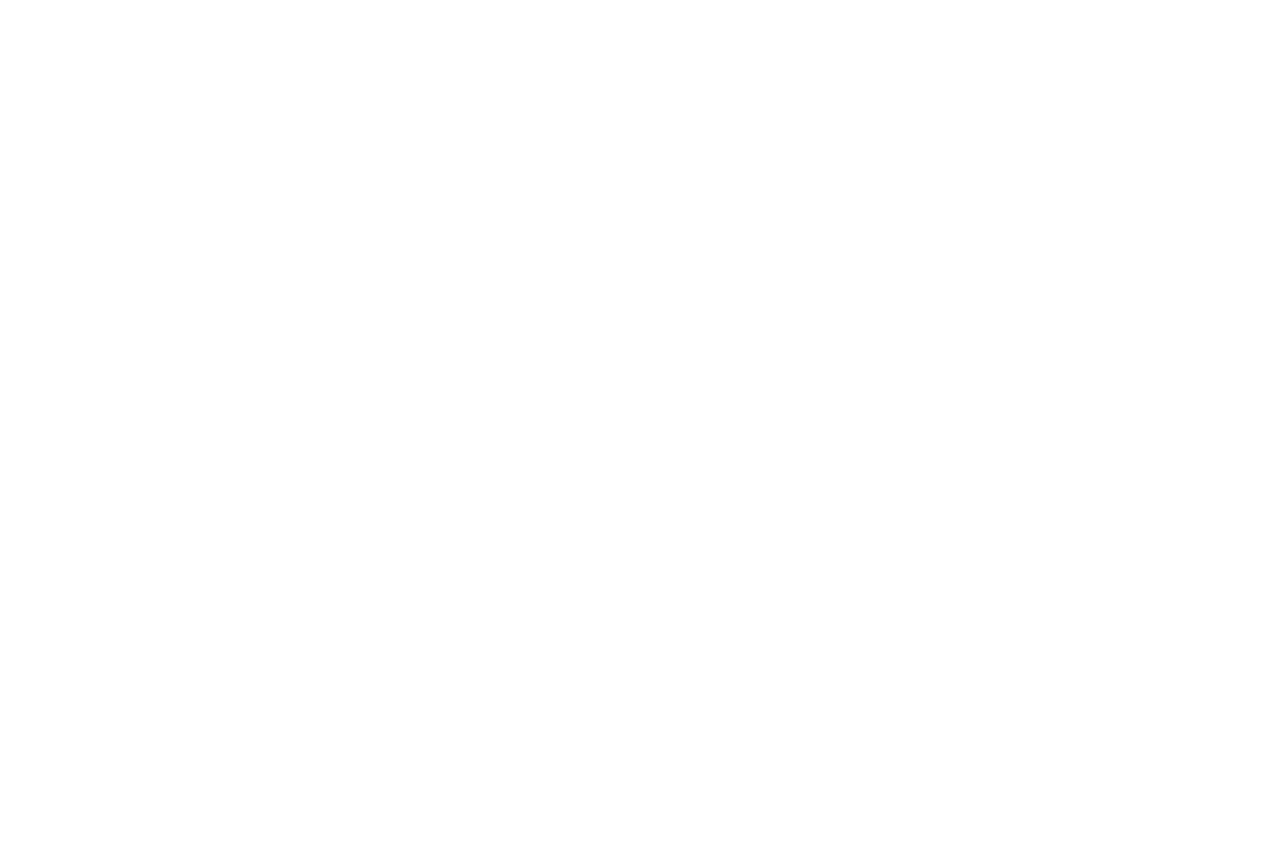
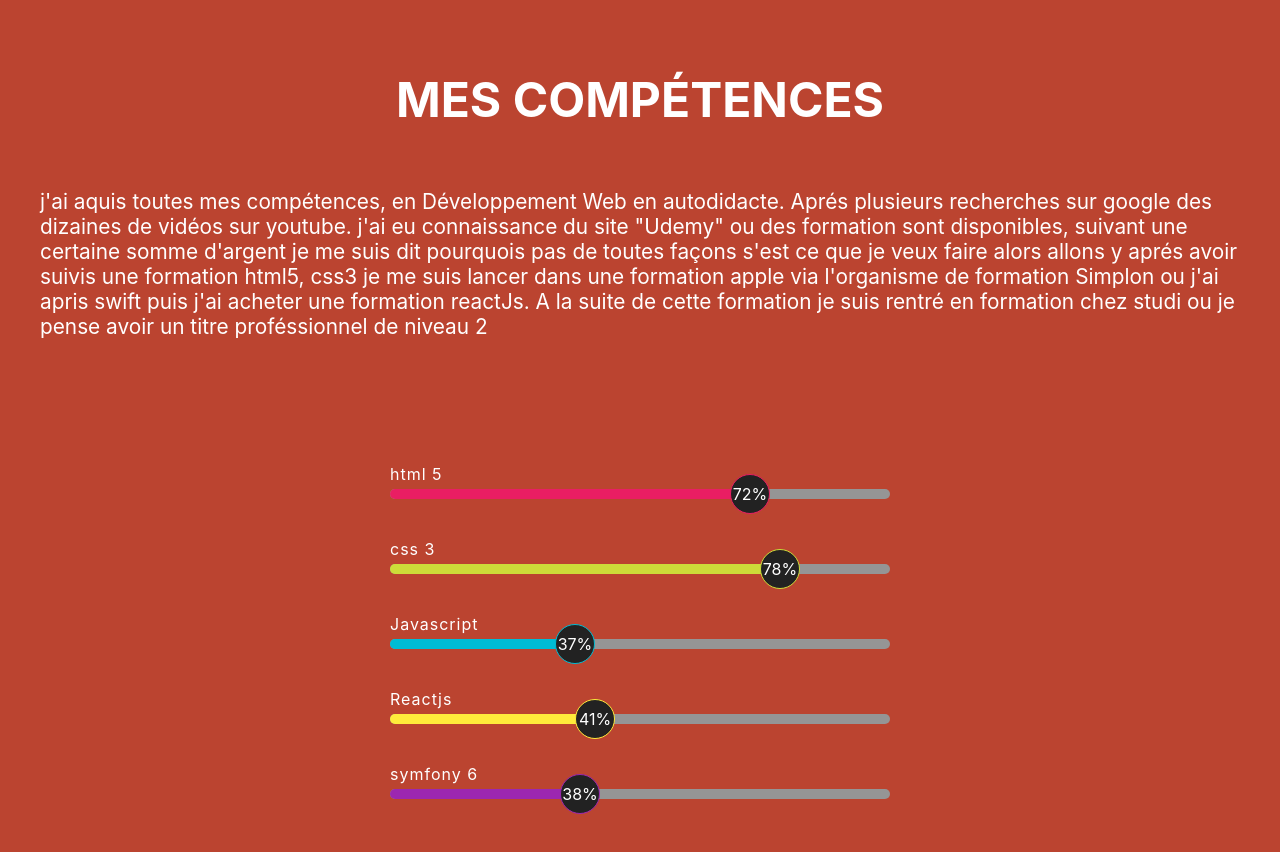
Before and after one commit to pickypou/cv-ludo, a React (Create React App) app: page / in a window 1280 px wide. Shown: the top 852 px of the page. Before the commit the page ends 800 px from the top, so only its background shows below. Built offline with nearby package versions, Linux system fonts and the light colour scheme.

Commit message:
creation de la section competence

```diff
--- a/src/App.js
+++ b/src/App.js
@@ -1,10 +1,10 @@
-
+import Competences from './components/competences/Competences';
 import './App.css';
 
 function App() {
   return (
   <>
-
+  <Competences />
   </>
   );
 }
--- /dev/null
+++ b/src/components/competences/Competences.js
@@ -0,0 +1,66 @@
+import React from 'react'
+import './competences.css'
+
+
+
+export default function competences() {
+  return (
+    <div className='competences' id='competences'>
+      <h2 className='title-competences'>mes compétences</h2>
+
+    <p className='text-competences'>j'ai aquis toutes mes compétences, en Développement Web en autodidacte. Aprés plusieurs recherches sur google des dizaines de vidéos sur youtube. j'ai eu connaissance du site  "Udemy" ou des formation sont disponibles, suivant une certaine somme d'argent je me suis dit pourquois pas de toutes façons s'est ce que je veux faire alors allons y aprés avoir suivis une formation html5, css3 je me suis lancer dans une formation apple via l'organisme de formation Simplon ou j'ai apris swift puis j'ai acheter une formation reactJs. A la suite de cette formation je suis rentré en formation chez studi ou je pense avoir un titre proféssionnel de niveau 2   </p>
+
+
+    <div className='container'>
+      <div className='skills'>
+        <h2>html  5</h2>
+        <div className='progress-bar'>
+          <div className='html'><span>72%</span></div>
+        </div>
+
+        <h2>css 3</h2>
+        <div className='progress-bar'>
+          <div className='css'><span>78%</span></div>
+        </div>
+
+        <h2>Javascript</h2>
+        <div className='progress-bar'>
+          <div className='javascript'><span>37%</span></div>
+        </div>
+
+        <h2>Reactjs</h2>
+        <div className='progress-bar'>
+          <div className='reactjs'><span>41%</span></div>
+        </div>
+
+        <h2>symfony 6</h2>
+        <div className='progress-bar'>
+          <div className='symfony'><span>38%</span></div>
+        </div>
+
+
+
+
+
+
+
+
+      </div>
+
+
+    </div>
+
+
+
+
+
+
+
+
+
+
+
+
+    </div>
+  )
+}
--- /dev/null
+++ b/src/components/competences/competences.css
@@ -0,0 +1,135 @@
+*{
+    margin: 0;
+    padding: 0;
+    box-sizing: border-box;
+}
+
+.competences {
+    background: #BB4430;
+}
+.title-competences {
+    text-align: center;
+    text-transform: uppercase;
+    font-size:3rem;
+    padding-bottom: 60px;
+    padding-top: 70px;
+    color: #fff;
+}
+.text-competences {
+    font-size: 1.3rem;
+    margin-left: 40px;
+    margin-right: 40px;
+    color: #fff;
+}
+
+
+
+/*-----------progress-bar--------------*/
+.container {
+  width: 100%;
+  height: 70vh;
+  background: #BB4430;
+  display: flex;
+  align-items: center;
+  justify-content: center;
+}
+.skills h2 {
+  font-weight: 400;
+  letter-spacing: 1px;
+  margin-top: 40px;
+  margin-bottom: 5px;
+  color: #fff;
+  font-size: 16px;
+}
+.progress-bar {
+  background: #959595;
+  width: 500px;
+  height: 10px;
+  border-radius: 5px;
+}
+.progress-bar div {
+  height: 10px;
+  border-radius: 5px;
+  width: 0%;
+}
+
+.progress-bar div span {
+  height: 40px;
+  width: 40px;
+  border-radius: 50%;
+  background: #222;
+  float: right;
+  margin-top: -15px;
+  margin-right: -20px;
+  color: #FFF;
+  display: flex;
+  align-items: center;
+  justify-content: center;
+
+}
+
+.html {
+  background: #e91e63;
+  animation: html 1.5s linear forwards;
+}
+.css {
+  background: #cddc39;
+  animation: css 1.5s linear forwards;
+}
+.javascript {
+  background: #00bcd4;
+  animation: javascript 1.5s linear forwards;
+}
+.reactjs {
+  background: #ffeb3b;
+  animation: reactjs 1.5s linear forwards;
+}
+.symfony {
+  background: #9c27b0;
+  animation: symfony 1.5s linear forwards;
+
+}
+
+.html span {
+  border: 1px solid #e91e63;
+}
+.css span {
+  border: 1px solid #cddc39;
+}
+.javascript span {
+  border: 1px solid #00bcd4;
+}
+.reactjs span {
+  border: 1px solid #ffeb3b;
+}
+.symfony span {
+  border: 1px solid #9c27b0;
+}
+@keyframes html {
+  100% {
+    width: 72%;
+  }
+}
+
+@keyframes css {
+  100% {
+    width: 78%;
+  }
+}
+@keyframes javascript {
+  100% {
+    width: 37%;
+  }
+}
+
+@keyframes reactjs {
+  100% {
+    width: 41%;
+  }
+}
+
+@keyframes symfony {
+  100% {
+    width: 38%;
+  }
+}
```
